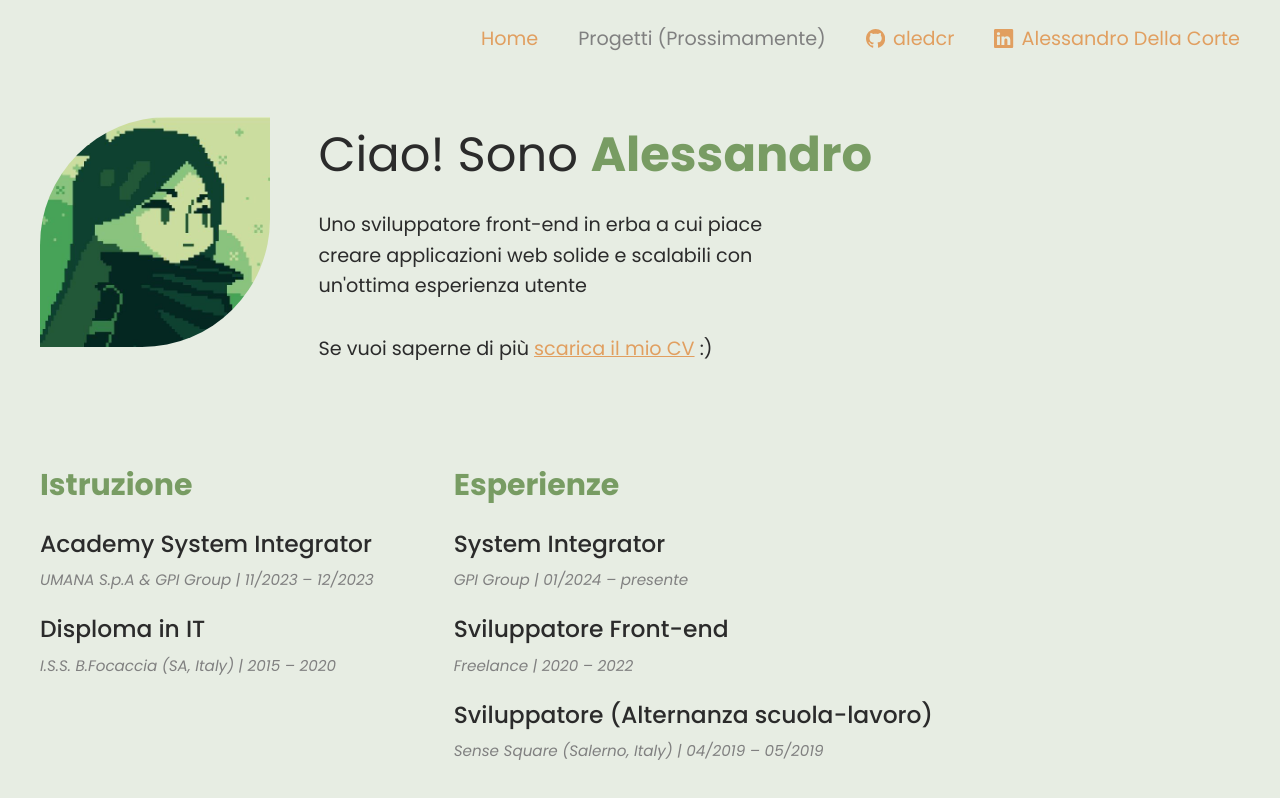
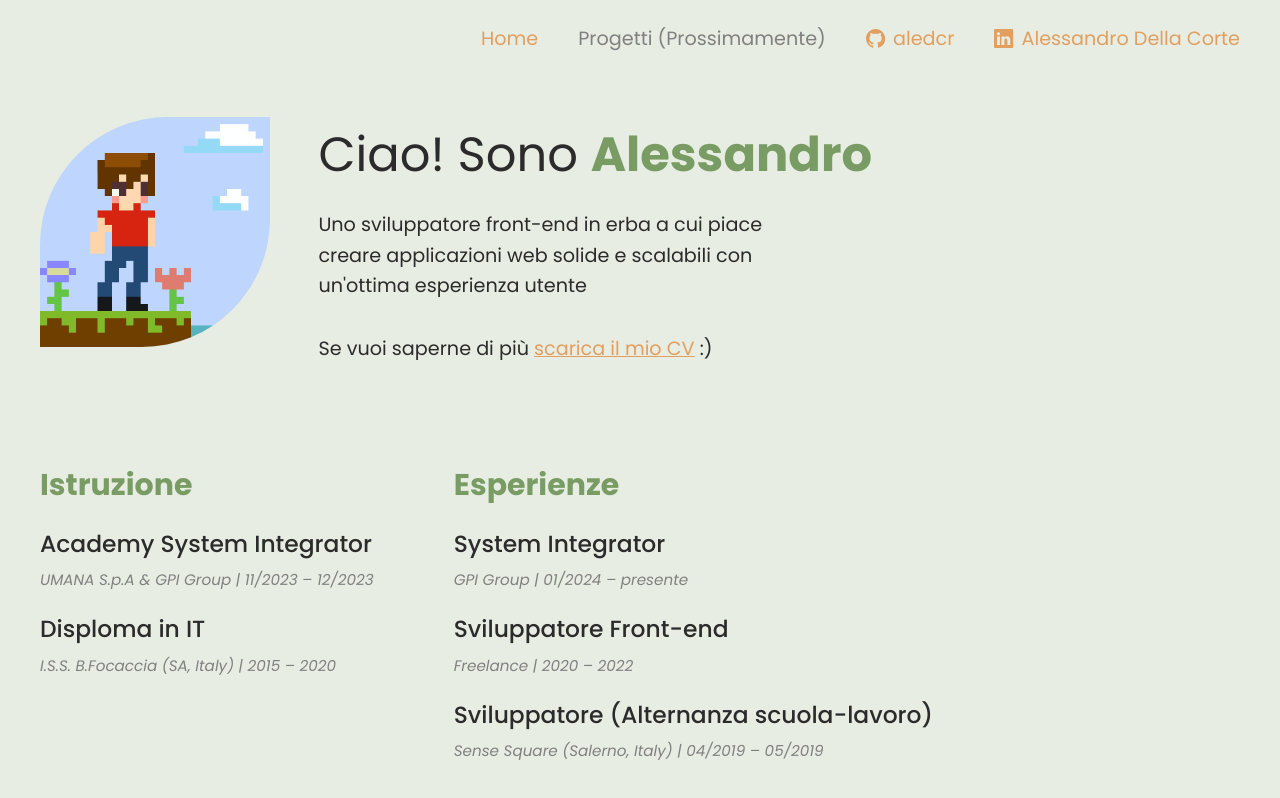
Before and after one commit to aledcr/portfolio, an Astro site: page / in a window 1280 px wide. Built offline with nearby package versions, Linux system fonts and the light colour scheme; Astro itself is replaced by a stand-in of ours.

Commit message:
:truck: changed hero asset

```diff
--- a/src/components/Hero.astro
+++ b/src/components/Hero.astro
@@ -3,7 +3,7 @@ import { BsGithub, BsLinkedin, BsEnvelopeFill } from 'react-icons/bs';
 ---
 
 <section class="hero">
-    <img src="/hero-img.jpg" alt="Hero Image" />
+    <img src="/hero.gif" alt="Hero Image" />
 
     <h1 class="title">Ciao! Sono <b>Alessandro</b></h1>
 
```
Also changed, not shown: public/hero-img.jpg (deleted), public/hero-img.svg (deleted), public/hero.gif (added).
